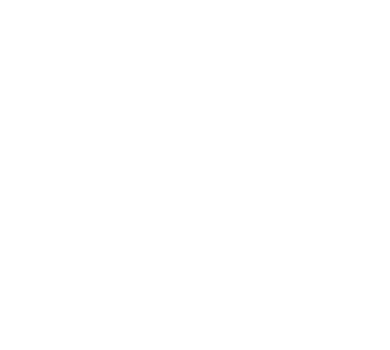
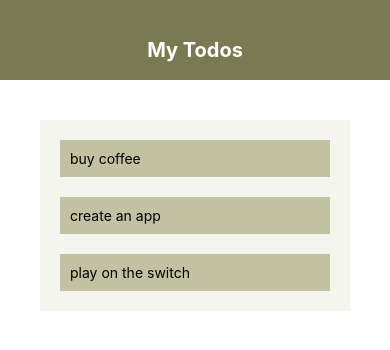
Before and after one commit to ishara28/React-Native-TodoApp, a React Native app in the folder todoapp/: screen / in a window 390 px wide. Shown: the top 350 px of the page. Built offline with nearby package versions, Linux system fonts and the light colour scheme.

Commit message:
Header component finished

```diff
--- a/todoapp/App.js
+++ b/todoapp/App.js
@@ -1,16 +1,29 @@
-import React from "react";
+import React, { useState } from "react";
 import { StyleSheet, Text, View, FlatList } from "react-native";
+import Header from "./components/Header";
+
+
 
 export default function App() {
+  const [todo, settodo] = useState([
+    { text: "buy coffee", key: "1" },
+    { text: "create an app", key: "2" },
+    { text: "play on the switch", key: "3" }
+  ]);
+
   return (
     <View style={styles.container}>
       {/* Header */}
+      <Header/>
       <View style={styles.content}>
         {/* form */}
         <View style={styles.list}>
-          <FlatList>
-
-          </FlatList>
+          <FlatList
+            data={todo}
+            renderItem={({ item }) => (
+              <Text style={styles.text}>{item.text}</Text>
+            )}
+          />
         </View>
       </View>
     </View>
@@ -20,8 +33,21 @@
 const styles = StyleSheet.create({
   container: {
     flex: 1,
-    backgroundColor: "#fff",
-    alignItems: "center",
-    justifyContent: "center"
+    backgroundColor: "#fff"
+    // alignItems: "center",
+    // justifyContent: "center"
+  },
+  content: {
+    padding: 40
+  },
+  list: {
+    padding : 10,
+    backgroundColor : "#f5f5f0"
+  },
+  text : {
+    padding : 10,
+    margin : 10,
+    backgroundColor : "#c2c2a3"
   }
+
 });
--- /dev/null
+++ b/todoapp/components/Header.js
@@ -0,0 +1,24 @@
+import React from 'react';
+import { View, Text, StyleSheet } from 'react-native';
+
+export default function Header() {
+  return (
+    <View style={styles.header}>
+      <Text style={styles.title}>My Todos</Text>
+    </View>
+  );
+}
+
+const styles = StyleSheet.create({
+  header: {
+    height: 80,
+    paddingTop: 38,
+    backgroundColor: '#7a7a52',
+  },
+  title: {
+    textAlign: 'center',
+    color: '#fff',
+    fontSize: 20,
+    fontWeight: 'bold',
+  }
+});
```
